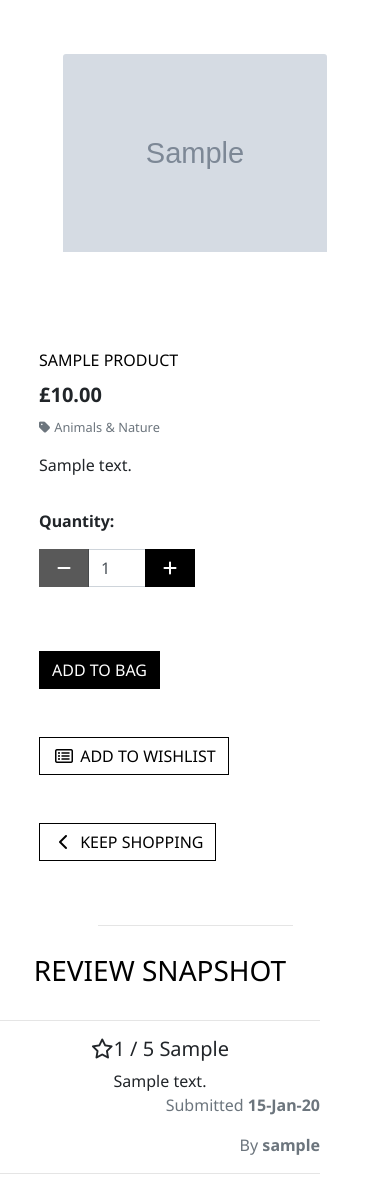
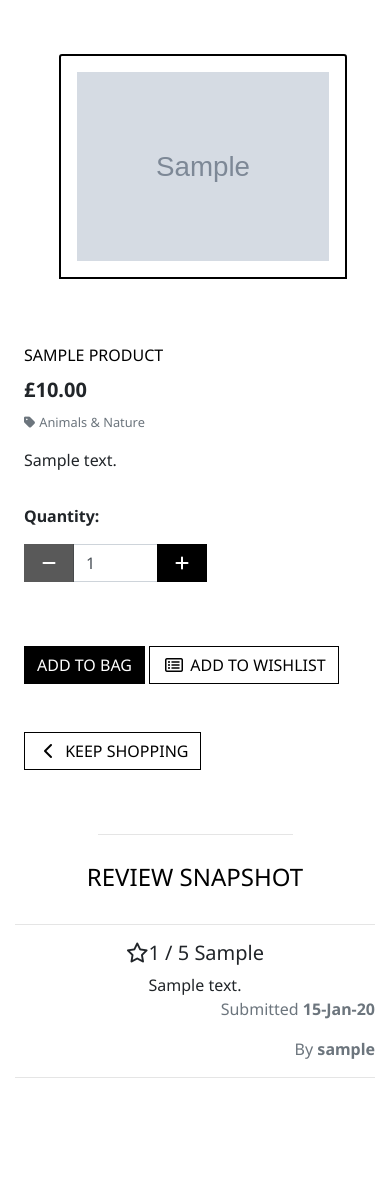
Before and after one commit to Nazulka/Poster-Panda, a Django app: page /products/1/ in a window 390 px wide. Shown: the part 94-1284 px from the top of the page. After the commit the page ends 1172 px from the top, so only its background shows below. Run offline with Django 3.2, Linux system fonts and the light colour scheme; data comes from the database, SQL or seed files in the repository; tables that the repository leaves empty hold one stand-in row (values such as "Sample post"); grey boxes marked "Sample" are stand-in pictures; parts of the project's set-up code (start-up, migrations or seed data) failed here and were passed over; some libraries are stand-ins or nearby versions.

Commit message:
Improve small screen product details layout css

```diff
--- a/products/templates/products/product_detail.html
+++ b/products/templates/products/product_detail.html
@@ -12,9 +12,9 @@
 {% block content %}
     <div class="overlay"></div>
         <div class="container-fluid">
-            <div class="row mx-4 center-align">
+            <div class="row">
                 <div class="col-12 col-md-6 col-lg-4 offset-lg-2">
-                    <div class="image-container text-right px-4 my-5">
+                    <div class="image-container text-center px-4 ml-3 my-5">
                         {% if product.image %}
                         <a href="{{ product.image.url }}" target="_blank">
                             <img class="card-img-top product-view-img img-fluid" src="{{ product.image.url }}"
@@ -28,9 +28,10 @@
                         {% endif %}
                     </div>
                 </div>
-                <div class="col-12 col-md-4 col-lg-4">
-                    <div class="product-details-container mb-5 mt-md-5">
-                        <p class="mb-0 mt-5 logo-font">{{ product.name }}</p>
+
+                <div class="col-12 col-md-6 col-lg-4">
+                    <div class="product-details-container mb-5 ml-4 mt-md-5">
+                        <p class="mb-0 mt-3 logo-font">{{ product.name }}</p>
                         <p class="lead mb-0 mt-2 text-left font-weight-bold">£{{ product.price }}</p>
                         {% if product.category %}
                         <p class="small mt-2 mb-0">
--- a/reviews/templates/reviews/includes/reviews.html
+++ b/reviews/templates/reviews/includes/reviews.html
@@ -1,7 +1,7 @@
 <!-- Product reviews -->
-<div class="row">
-    <div class="col-10 offset-sm-1 col-md-6 offset-md-3">
-        <h3 class="text-center subtitle logo-font m-2 p-3">Review Snapshot</h3>
+<div class="row mx-auto">
+    <div class="col-sm-10 offset-sm-1 col-md-8 offset-md-2">
+        <h4 class="subtitle logo-font m-2 p-3">Review Snapshot</h4>
         <hr>
         {% if reviews %}
             <div class="row">
@@ -61,7 +61,7 @@
         <div class="review-notification">
             {% if request.user.is_authenticated %}
             <div class="text-center">
-                <a class="btn btn-black rounded-0 mt-5" href="{% url 'add_review' product.pk %}">Add A Review</a>
+                <a class="btn btn-black rounded-0 my-5" href="{% url 'add_review' product.pk %}">Add A Review</a>
             </div>
             {% endif %}
         </div>
--- a/static/css/base.css
+++ b/static/css/base.css
@@ -454,14 +454,6 @@
         padding: 1rem;
         border: 3px solid black;
     }
-    .product-view-img {
-        max-height: 32rem !important;
-        width: fit-content;
-        max-width: 20rem;
-        object-fit: cover;
-        padding: 1rem;
-        border: 2px solid black !important;
-    }
 
 
 }
@@ -483,6 +475,14 @@
 
     .img-bag {
         padding: 0.5rem;
+    }
+    .product-view-img {
+        max-height: 32rem !important;
+        width: fit-content;
+        max-width: 20rem;
+        object-fit: cover;
+        padding: 1rem;
+        border: 2px solid black !important;
     }
 }
 
@@ -507,6 +507,15 @@
 
        .navbar-toggler {
            font-size: 1rem;
+       }
+       .product-view-img {
+           max-height: 28rem !important;
+           /* width: fit-content; */
+           max-width: 18rem;
+           object-fit: cover;
+           padding: 1rem;
+           border: 2px solid black !important;
+           text-align: center;
        }
 }
 
```
